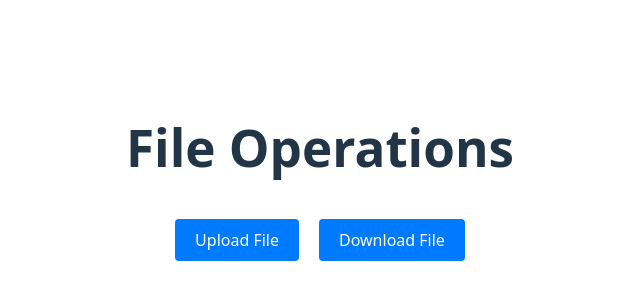
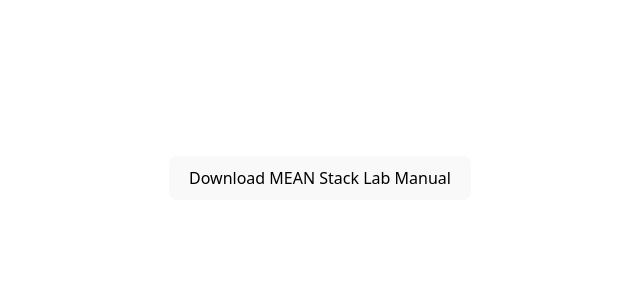
Before and after one commit to MANISHKENGUVA/blob, a Vue app: page / in a window 1280 px wide. Shown: the part 222-522 px from the top of the page, without its empty margins (320-960 px from the left). Built offline with nearby package versions, Linux system fonts and the light colour scheme.

Commit message:
qddddddddddd

```diff
--- a/src/App.vue
+++ b/src/App.vue
@@ -67,18 +67,17 @@ button:hover {
 </style> -->
 
 
-<template>
+<!-- <template>
   <div>
     <h1>File Operations</h1>
 
-    <!-- Hidden file input for upload -->
+
     <input type="file" ref="fileInput" @change="handleFileUpload" style="display: none" />
 
-    <!-- Buttons for file operations -->
+
     <button @click="triggerFileInput">Upload File</button>
     <button @click="downloadFile">Download File</button>
 
-    <!-- File metadata display -->
     <div v-if="fileMetadata">
       <h3>Uploaded File Metadata</h3>
       <p><strong>Name:</strong> {{ fileMetadata.name }}</p>
@@ -131,7 +130,7 @@ export default {
 </script>
 
 <style scoped>
-/* Styling for the buttons */
+
 button {
   margin: 10px;
   padding: 10px 20px;
@@ -149,4 +148,33 @@ button:hover {
 div {
   margin-top: 20px;
 }
-</style>
+</style> -->
+
+
+<template>
+  <div>
+    <button @click="downloadPdf">Download MEAN Stack Lab Manual</button>
+  </div>
+</template>
+
+<script>
+export default {
+  name: 'DownloadPdfButton',
+  data() {
+    return {
+      pdfUrl: 'https://github.com/MANISHKENGUVA/MEANSTACKLAB/raw/main/MEANSTACK%20LAB%20MANUAL%202022-23%201%20(1).pdf',
+      pdfFileName: 'MEAN_STACK_LAB_MANUAL.pdf'
+    };
+  },
+  methods: {
+    downloadPdf() {
+      const link = document.createElement('a');
+      link.href = this.pdfUrl;
+      link.download = this.pdfFileName;
+      document.body.appendChild(link);
+      link.click();
+      document.body.removeChild(link);
+    }
+  }
+};
+</script>
```
